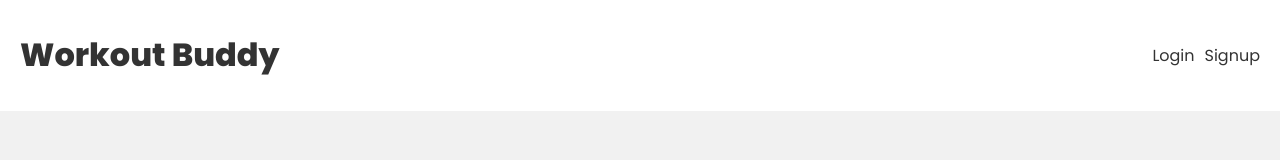
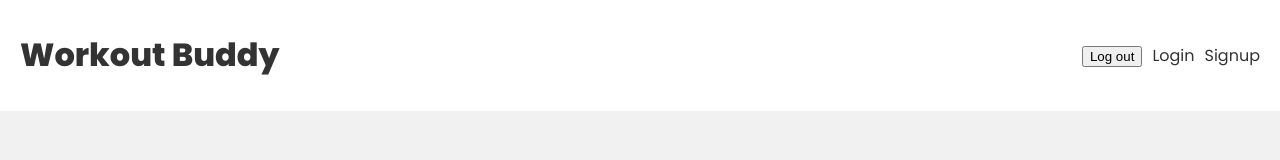
Before and after one commit to archergo1/Workout_Frontend, a React (Vite) app: page /signup in a window 1280 px wide. Shown: the top 160 px of the page. Built offline with nearby package versions, Linux system fonts and the light colour scheme.

Commit message:
add useLogout hook and apply it

```diff
--- a/src/components/Navbar.jsx
+++ b/src/components/Navbar.jsx
@@ -1,6 +1,13 @@
 import { Link } from "react-router-dom";
+import { useLogout } from "../hooks/useLogout";
 
 function Navbar() {
+  const { logout } = useLogout();
+
+  const handleClick = () => {
+    logout();
+  };
+
   return (
     <header>
       <div className="container">
@@ -8,6 +15,9 @@
           <h1>Workout Buddy</h1>
         </Link>
         <nav>
+          <div>
+            <button onClick={handleClick}>Log out</button>
+          </div>
           <div>
             <Link to="/login">Login</Link>
             <Link to="/signup">Signup</Link>
--- /dev/null
+++ b/src/hooks/useLogout.js
@@ -0,0 +1,16 @@
+import { useAuthContext } from "./useAuthContext";
+
+export function useLogout() {
+  const { dispatch } = useAuthContext();
+
+  const logout = () => {
+    localStorage.removeItem("user");
+    dispatch({ type: "LOGOUT" });
+  };
+
+  return { logout };
+}
+
+// Log out by doing 2 things
+// 1. change the global state
+// 2. delete the token in the local storage
```
